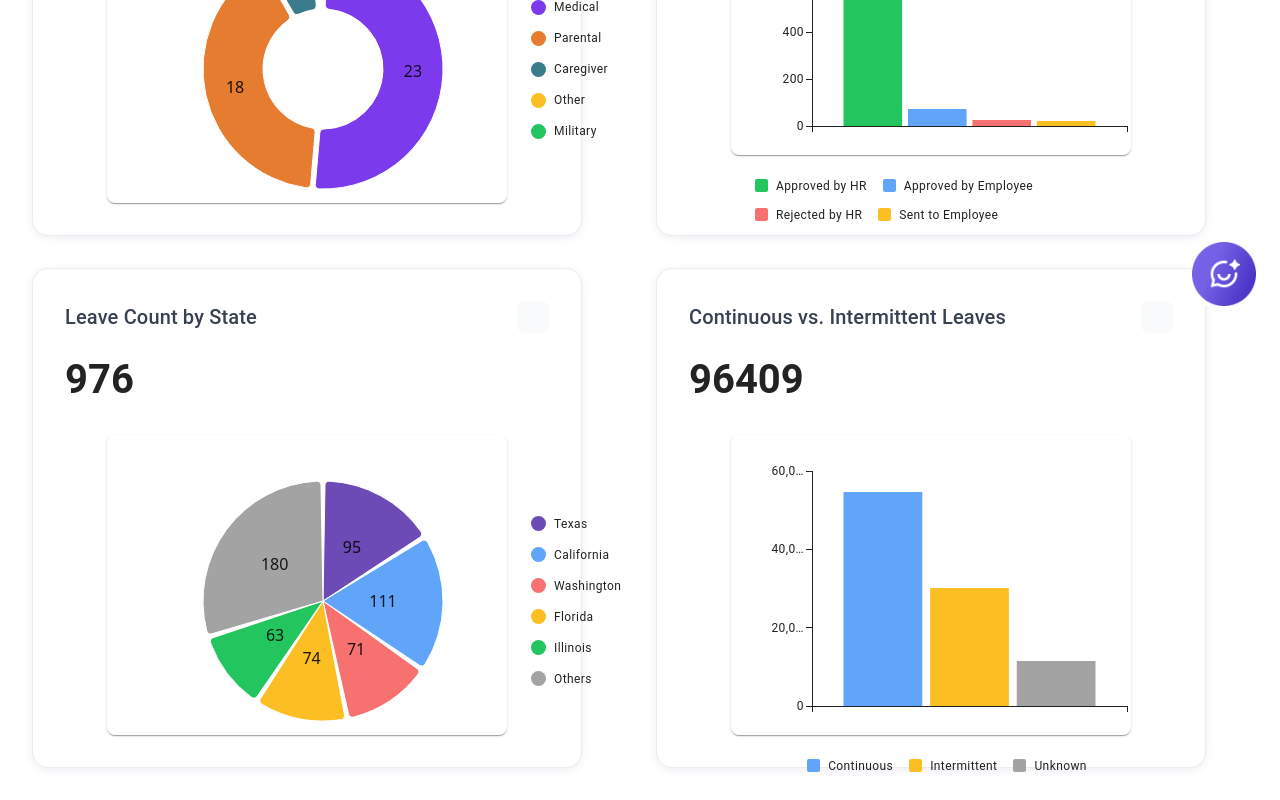
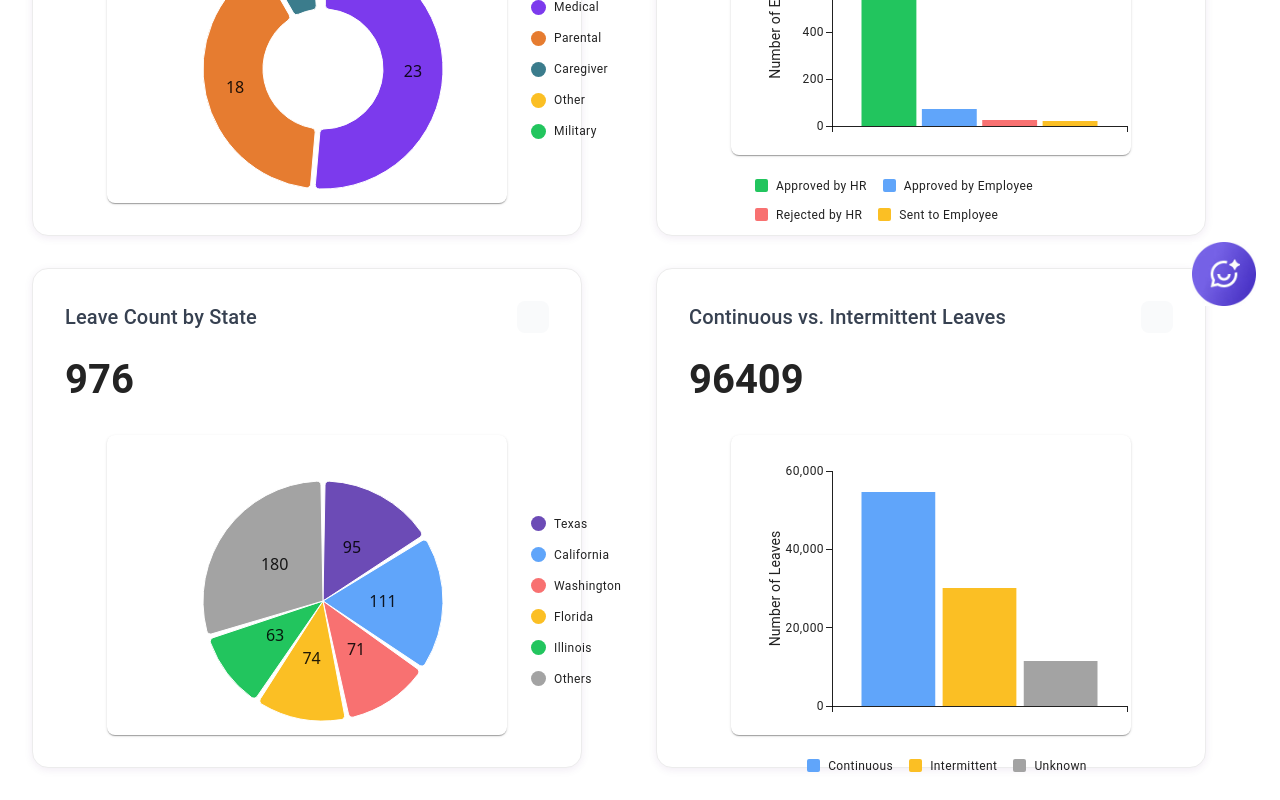
Before and after one commit to anthonyloya-slalom/mcp-chat-app-v2, a Next.js app: page /Dashboard/Dashboard in a window 1280 px wide. Shown: the part 470-1270 px from the top of the page. Built offline with nearby package versions, Linux system fonts and the light colour scheme; some icons are missing.

Commit message:
adding y axis labels

```diff
--- a/src/components/Dashboard/Chart/Chart.tsx
+++ b/src/components/Dashboard/Chart/Chart.tsx
@@ -20,7 +20,7 @@ interface ChartProps {
   pieDataKey?: string;
   barDataKey?: string;
   barXAxisKey?: string;
-  barYAxisKey?: string;
+  yAxisLabel?: string;
 }
 
 const DEFAULT_COLORS = ["#7c3aed", "#e67c30", "#3b7c8c", "#6c4bb6", "#22c55e", "#ef4444"];
@@ -35,7 +35,7 @@ export default function Chart({
   pieDataKey = "value",
   barDataKey = "value",
   barXAxisKey = "name",
-  barYAxisKey = "name",
+  yAxisLabel = "name",
 }: ChartProps) {
 
   const pieSeries = [
@@ -90,6 +90,7 @@ export default function Chart({
         <BarChart
           series={barSeries}
           xAxis={barXAxis}
+          yAxis={[{ label: yAxisLabel }]}
           width={typeof width === "number" ? width : 300}
           height={typeof height === "number" ? height : 220}
           slotProps={{
--- a/src/components/Dashboard/ChartCard/ChartCard.tsx
+++ b/src/components/Dashboard/ChartCard/ChartCard.tsx
@@ -18,6 +18,7 @@ interface ChartCardProps {
   pieDataKey?: string;
   barDataKey?: string;
   barXAxisKey?: string;
+  yAxisLabel?: string;
 }
 
 export default function ChartCard({
@@ -29,6 +30,7 @@ export default function ChartCard({
   pieDataKey,
   barDataKey,
   barXAxisKey,
+  yAxisLabel,
 }: ChartCardProps) {
   // Placeholder for save image functionality
   const handleSaveImage = () => {
@@ -58,6 +60,7 @@ export default function ChartCard({
           pieDataKey={pieDataKey}
           barDataKey={barDataKey}
           barXAxisKey={barXAxisKey}
+          yAxisLabel={yAxisLabel}
           width={400}
           height={300}
         />
--- a/src/pages/Dashboard/Dashboard.tsx
+++ b/src/pages/Dashboard/Dashboard.tsx
@@ -100,6 +100,7 @@ export default function Dashboard() {
 					chartColors={["#22c55e", "#60a5fa", "#f87171", "#fbbf24"]}
 					barDataKey="value"
 					barXAxisKey="name"
+					yAxisLabel="Number of Employees"
 				/>
 				<ChartCard
 					title="Leave Count by State"
@@ -121,7 +122,7 @@ export default function Dashboard() {
 					chartColors={["#60a5fa", "#fbbf24", "#a3a3a3"]}
 					barDataKey="value"
 					barXAxisKey="name"
-					yAxisLabel="Number of Employees"
+					yAxisLabel="Number of Leaves"
 					legendPosition="bottom"
 				/>
 			</div>
```
